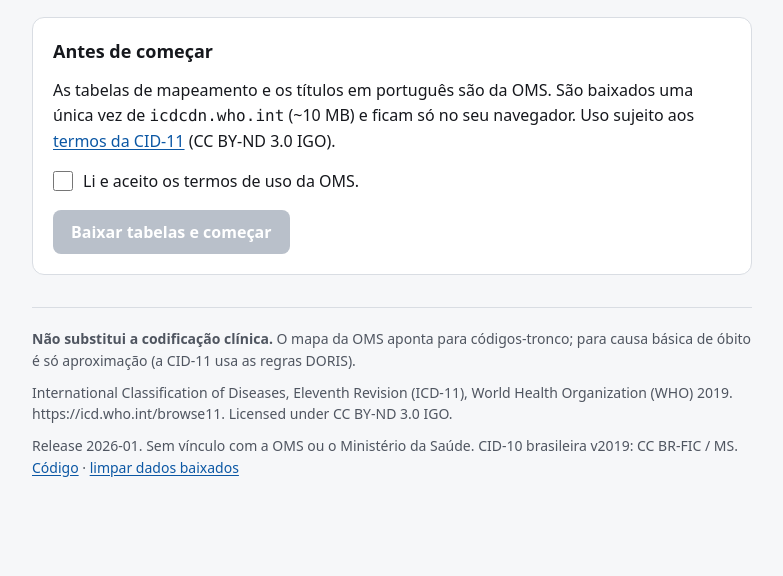
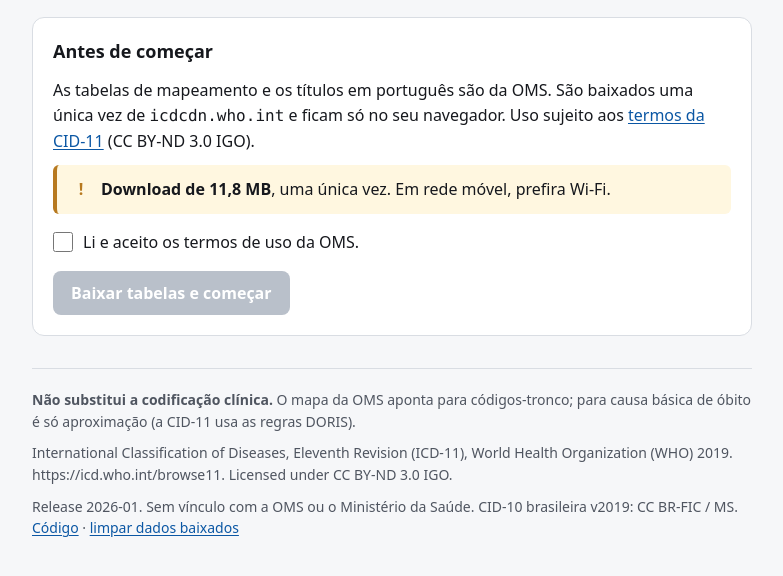
Before and after one commit to vasfvitor/cid-ponte-app, a website built with Vite: page index.html in a window 1280 px wide. Shown: the part 90-666 px from the top of the page, without its empty margins (248-1031 px from the left). Built offline with nearby package versions, Linux system fonts and the light colour scheme.

Commit message:
ui: show the exact download size as a notice before consent

```diff
--- a/index.html
+++ b/index.html
@@ -22,11 +22,17 @@
         <h2 id="license-title">Antes de começar</h2>
         <p>
           As tabelas de mapeamento e os títulos em português são da OMS. São baixados uma única vez
-          de <code>icdcdn.who.int</code> (~<span id="download-size">10</span>&nbsp;MB) e ficam só no
-          seu navegador. Uso sujeito aos
+          de <code>icdcdn.who.int</code> e ficam só no seu navegador. Uso sujeito aos
           <a id="license-link" href="#" target="_blank" rel="noopener">termos da CID-11</a>
           (CC BY-ND 3.0 IGO).
         </p>
+        <div class="notice warn" role="note">
+          <span class="icon" aria-hidden="true">!</span>
+          <p>
+            <strong>Download de <span id="download-size">cerca de 12 MB</span></strong>, uma única
+            vez. Em rede móvel, prefira Wi-Fi.
+          </p>
+        </div>
         <label class="check">
           <input type="checkbox" id="license-check" />
           <span>Li e aceito os termos de uso da OMS.</span>
--- a/src/data/sources.ts
+++ b/src/data/sources.ts
@@ -36,8 +36,16 @@ export const mappingUrl = (release: string): string => `${CDN}/${release}/${MAPP
 export const simpleTabulationUrl = (release: string, lang = "pt"): string =>
   `${CDN}/${release}/${simpleTabulationZip(lang)}`;
 
-/** Approximate download size shown before the user accepts (mapping ≈ 6.8 MB + pt ≈ 3 MB). */
-export const APPROX_DOWNLOAD_MB = 10;
+/** Bytes of mapping.zip + SimpleTabulation pt per release (data/SHA256SUMS in cid-ponte). */
+export const DOWNLOAD_BYTES: Record<string, number> = {
+  "2026-01": 6_809_366 + 4_951_519,
+};
+
+/** Human size for the consent screen, e.g. "11,8 MB". */
+export function downloadSizeLabel(release: string): string {
+  const bytes = DOWNLOAD_BYTES[release];
+  return bytes ? `${(bytes / 1e6).toLocaleString("pt-BR", { maximumFractionDigits: 1 })} MB` : "cerca de 12 MB";
+}
 
 /** WHO's ICD-11 Coding Tool (Portuguese) for a release, e.g. https://icd.who.int/ct/icd11_mms/pt/2026-01 */
 export function codingToolUrl(release: string, lang = "pt"): string {
--- a/src/ui/main.ts
+++ b/src/ui/main.ts
@@ -7,7 +7,7 @@ import {
   loadBridge, type Status,
 } from "../data/load";
 import {
-  APPROX_DOWNLOAD_MB, CITATION, DEFAULT_RELEASE, LICENSE_URL, browserUrl, codingToolUrl,
+  CITATION, DEFAULT_RELEASE, LICENSE_URL, browserUrl, codingToolUrl, downloadSizeLabel,
 } from "../data/sources";
 
 const $ = <T extends HTMLElement>(id: string): T => {
@@ -262,7 +262,7 @@ function render(lk: Lookup): void {
 
 async function boot(): Promise<void> {
   $<HTMLAnchorElement>("license-link").href = LICENSE_URL;
-  $<HTMLElement>("download-size").textContent = String(APPROX_DOWNLOAD_MB);
+  $<HTMLElement>("download-size").textContent = downloadSizeLabel(release);
   $<HTMLElement>("citation").textContent = CITATION;
   $<HTMLElement>("release").textContent = release;
 
```
